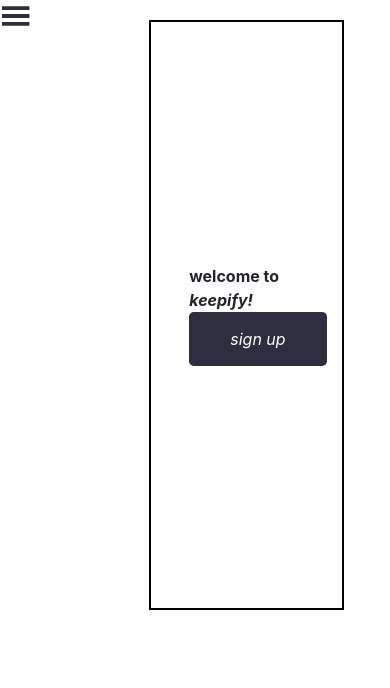
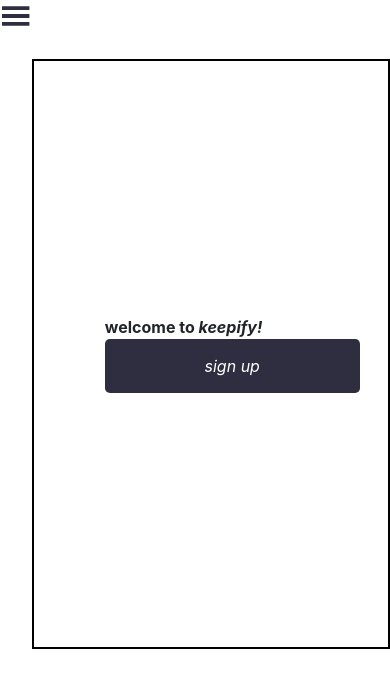
Before and after one commit to deepak725/keepify-frontend-2, a React (Create React App) app: page /todo in a window 390 px wide. Shown: the top 688 px of the page. Built offline with nearby package versions, Linux system fonts and the light colour scheme; a web font is replaced by a local one.

Commit message:
Update Homepage.css

```diff
--- a/src/Components/Homepage/Homepage.css
+++ b/src/Components/Homepage/Homepage.css
@@ -32,6 +32,12 @@
         font-size: 1em;
     }
 
+    .home{
+        margin-top: 15%;
+        margin-left: 0%;
+        width: 100%;
+    }
+
 
 .welcome-txt #submit-btn{
     width:120%;
```
